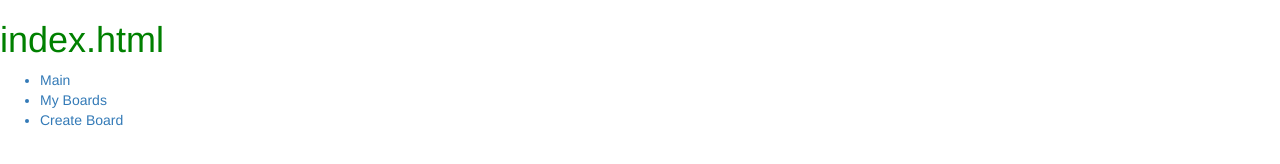
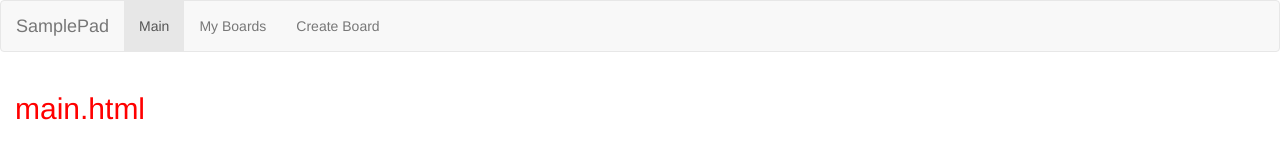
Before and after one commit to NoahYarian/samplepad, a website: page www/index.html in a window 1280 px wide. Drawn offline with nearby package versions, Linux system fonts and the light colour scheme; some packages are replaced by stand-ins of ours; files that its build step writes are made by us from their sources; a script that the page names is missing.

Commit message:
bootstrap navbar with active class via new headerController

```diff
--- a/app/board.js
+++ b/app/board.js
@@ -1,3 +1,5 @@
+'use strict';
+
 var mongoose     = require('mongoose');
 var Schema       = mongoose.Schema;
 
--- a/app/user.js
+++ b/app/user.js
@@ -1,3 +1,5 @@
+'use strict';
+
 var mongoose     = require('mongoose');
 var Schema       = mongoose.Schema;
 
--- a/www/index.html
+++ b/www/index.html
@@ -9,15 +9,30 @@
     <link rel="stylesheet" href="/styles/main.css">
   </head>
   <body>
-    <h1>index.html</h1>
-    <header>
-      <ul>
-        <a href='#main'><li>Main</li></a>
-        <a href='#myboards'><li>My Boards</li></a>
-        <a href='#create'><li>Create Board</li></a>
-      </ul>
-    </header>
-    <div class="container" ng-view></div>
+    <nav class="navbar navbar-default" ng-controller="headerController">
+      <div class="container-fluid">
+        <!-- Brand and toggle get grouped for better mobile display -->
+        <div class="navbar-header">
+          <button type="button" class="navbar-toggle collapsed" data-toggle="collapse" data-target="#bs-example-navbar-collapse-1" aria-expanded="false">
+            <span class="sr-only">Toggle navigation</span>
+            <span class="icon-bar"></span>
+            <span class="icon-bar"></span>
+            <span class="icon-bar"></span>
+          </button>
+          <a class="navbar-brand" href="#main">SamplePad</a>
+        </div>
+
+        <!-- Collect the nav links, forms, and other content for toggling -->
+        <div class="collapse navbar-collapse" id="bs-example-navbar-collapse-1">
+          <ul class="nav navbar-nav">
+            <li ng-class="{ active: isActive('/main')}"><a href='#main'>Main</a></li>
+            <li ng-class="{ active: isActive('/myboards')}"><a href='#myboards'>My Boards</a></li>
+            <li ng-class="{ active: isActive('/create')}"><a href='#create'>Create Board</a></li>
+          </ul>
+        </div><!-- /.navbar-collapse -->
+      </div><!-- /.container-fluid -->
+    </nav>
+    <div class="container-fluid" ng-view></div>
     <script src="lib/angular/angular.js"></script>
     <script src="lib/angular-route/angular-route.min.js"></script>
     <script src="lib/angular-bootstrap/ui-bootstrap.min.js"></script>
--- a/www/js/app.js
+++ b/www/js/app.js
@@ -1,3 +1,5 @@
+'use strict';
+
 angular.module('samplePad', [
   'samplePad.controllers',
   // 'samplePad.filters',
@@ -22,6 +24,9 @@ angular.module('samplePad', [
     .when('/create', {
       templateUrl : 'create.html',
       controller  : 'createController'
+    })
+
+    .otherwise({
+        redirectTo: '/main'
     });
-
 });
--- a/www/js/controllers.js
+++ b/www/js/controllers.js
@@ -1,4 +1,14 @@
+'use strict';
+
 angular.module('samplePad.controllers', [])
+
+  .controller('headerController', ['$scope', '$location', function ($scope, $location) {
+
+    $scope.isActive = function (viewLocation) {
+      return $location.path().indexOf(viewLocation) == 0;
+    };
+
+  }])
 
   .controller('mainController', ['$scope', function ($scope) {
 
```
